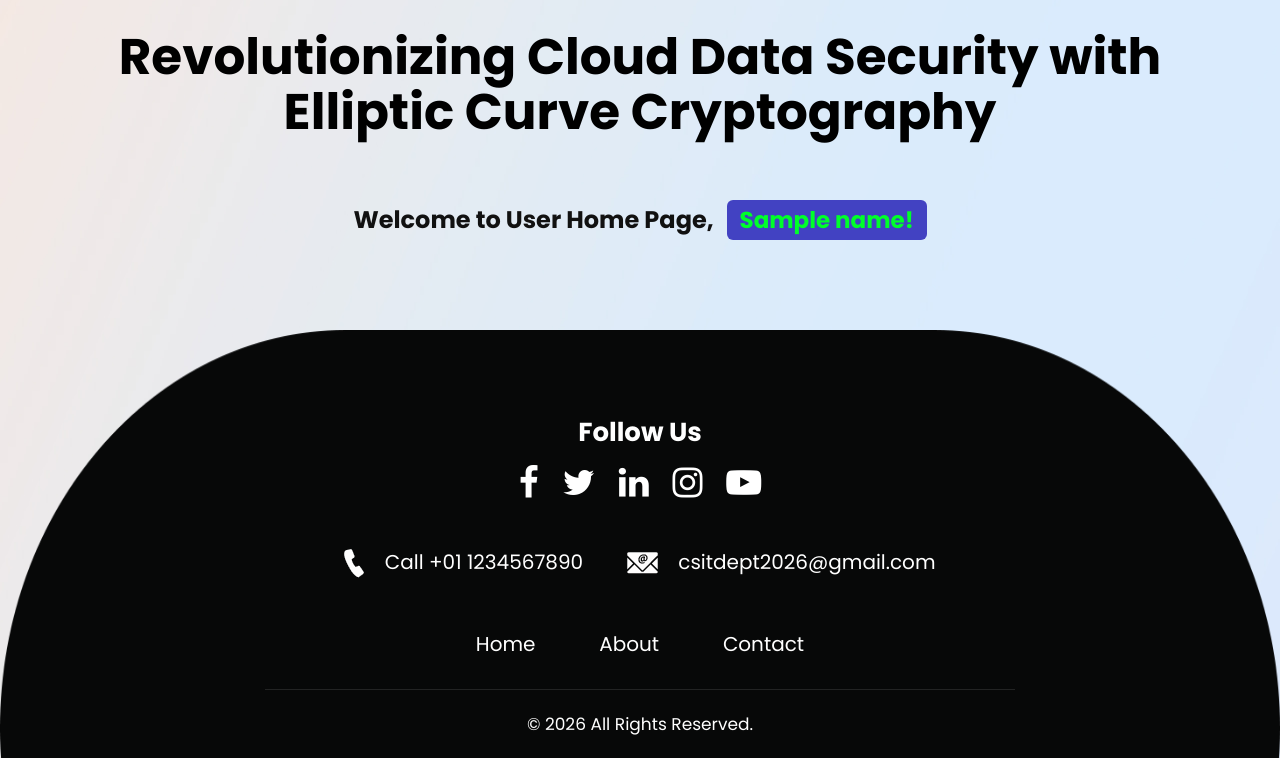
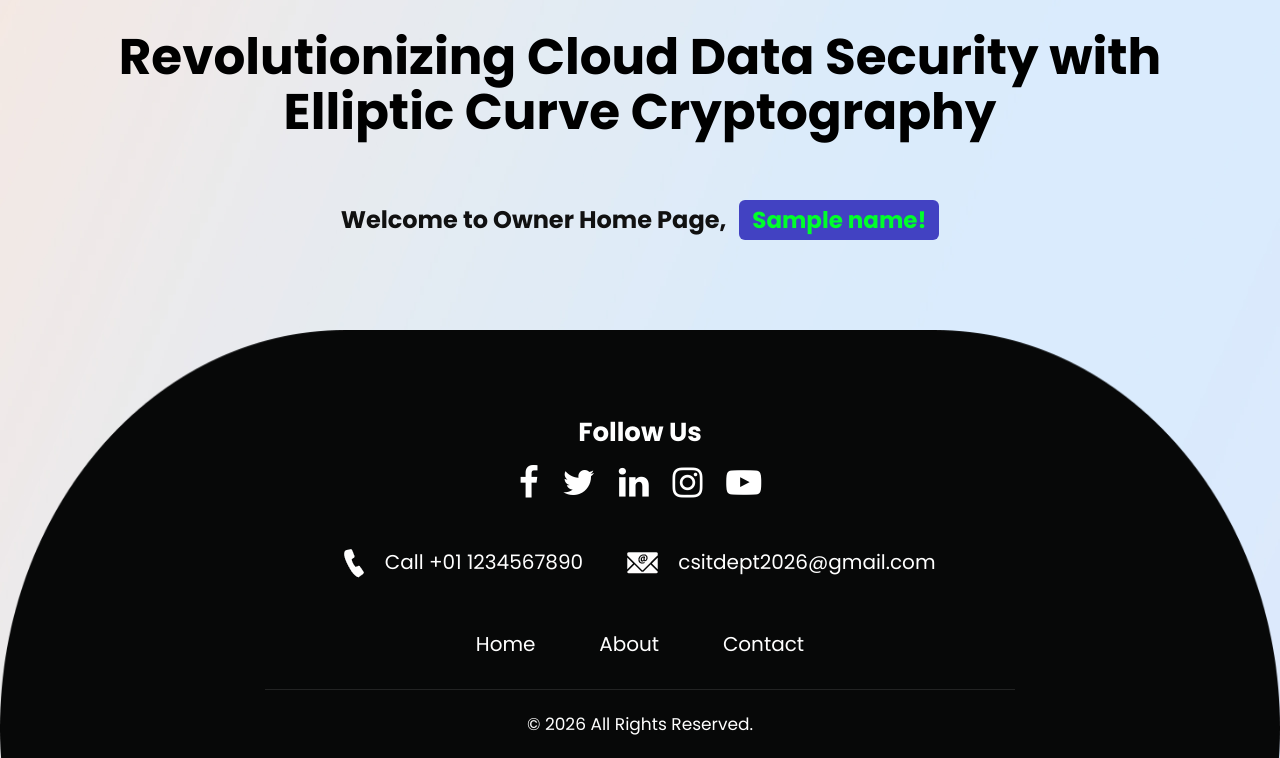
Before and after one commit to grvenkat40/Elliptic_Curve_Cryptography-Cloud_data_security, a Django app: template templates/ownerhome.html in a window 1280 px wide. Shown: the part 206-964 px from the top of the page. Run offline with Django 5.2, Linux system fonts and the light colour scheme; the template is opened without the code that fills it: most values are stand-ins (such as "Sample title", 1, 10 or a date in 2020); some libraries are stand-ins or nearby versions.

Commit message:
3rd review

```diff
--- a/templates/ownerhome.html
+++ b/templates/ownerhome.html
@@ -82,7 +82,7 @@
                               <div class="carousel-caption posi_in">
                                  <div class="trannir_text">
                                     <h1 style="white-space: nowrap;display: inline-block;">
-                                       <b>Welcome to User Home Page,
+                                       <b>Welcome to Owner Home Page,
                                            <span style="display: inline-block;background: #4242c2;color: #00ff2a;padding: 0.2rem 0.8rem;border-radius: 6px;font-weight: 700;margin-left: 0.5rem;border: transparent;">
                                              {{ name }}!
                                           </span>
```
Also changed, not shown: README.md (added), db.sqlite3, requirements.txt (added), static/EnTextFiles/7a00b06291d14a9a9b0942aaf6a29d7f_Screenshot 2025-12-24 214109.png (added), 2 other files.
